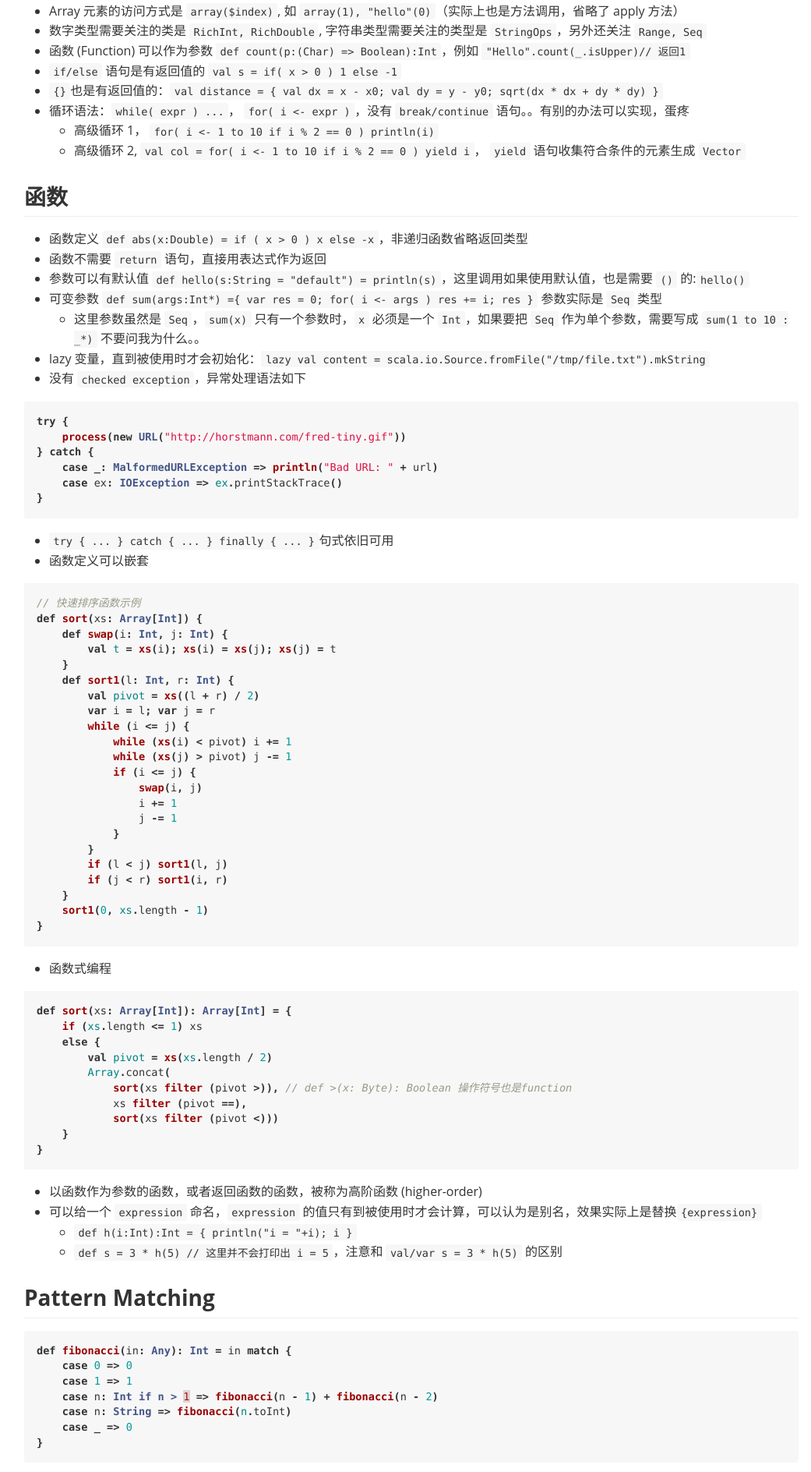
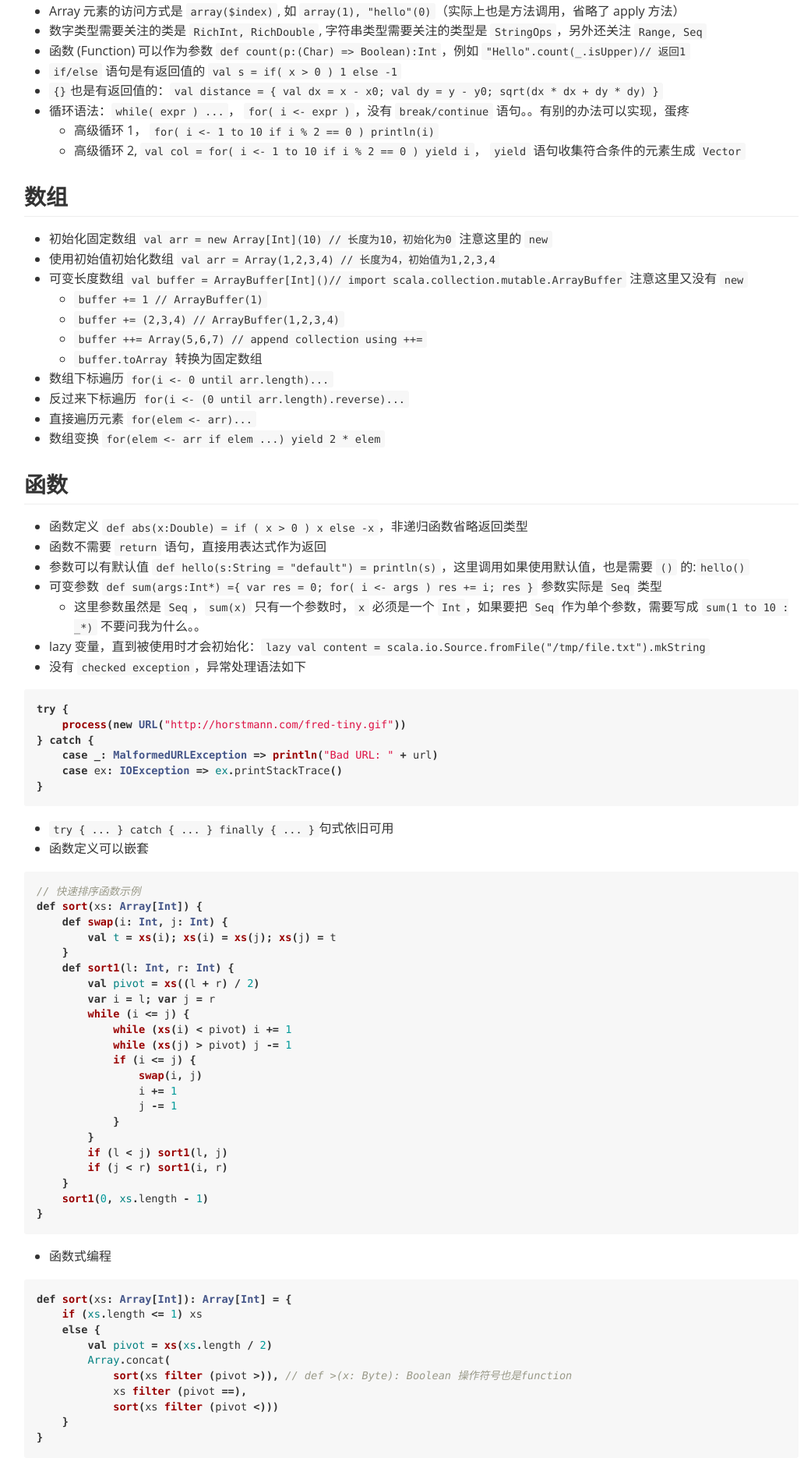
Before and after one commit to vivisidea/vivisidea.github.io, a Jekyll site: the page built from _posts/2016-03-13-learning-scala-basics.md, in a window 1280 px wide. Shown: the part 834-2722 px from the top of the page at 78% size, without its empty margins (112-1153 px from the left). Built offline with Jekyll 4.4.1, drawn with Linux system fonts in a browser that asks for light colours.

Commit message:
add new post

```diff
--- a/_posts/2016-03-13-learning-scala-basics.md
+++ b/_posts/2016-03-13-learning-scala-basics.md
@@ -22,7 +22,6 @@ hello Scala
 {%endhighlight%}
 
 ## 基本语法
-
 - `val`关键字定义常量， `var`关键字定义变量
 - 常量/变量定义时可以指定类型，类型在变量名后面： `val msg:String = "hello"`
 - 没有基本类型，一切都是对象， `1.toString`调用是合法的
@@ -42,6 +41,20 @@ hello Scala
 - 循环语法：`while( expr ) ...`， `for( i <- expr )`，没有`break/continue`语句。。有别的办法可以实现，蛋疼
 	- 高级循环1， `for( i <- 1 to 10 if i % 2 == 0 ) println(i)`
 	- 高级循环2, `val col = for( i <- 1 to 10 if i % 2 == 0 ) yield i`， `yield`语句收集符合条件的元素生成`Vector`
+
+## 数组
+- 初始化固定数组`val arr = new Array[Int](10) // 长度为10，初始化为0` 注意这里的`new`
+- 使用初始值初始化数组`val arr = Array(1,2,3,4) // 长度为4，初始值为1,2,3,4`
+- 可变长度数组`val buffer = ArrayBuffer[Int]()// import scala.collection.mutable.ArrayBuffer` 注意这里又没有`new`
+    - `buffer += 1 // ArrayBuffer(1)`
+    - `buffer += (2,3,4) // ArrayBuffer(1,2,3,4)`
+    - `buffer ++= Array(5,6,7) // append collection using ++=`
+    - `buffer.toArray` 转换为固定数组
+- 数组下标遍历`for(i <- 0 until arr.length)...`
+- 反过来下标遍历`for(i <- (0 until arr.length).reverse)...`
+- 直接遍历元素`for(elem <- arr)...`
+- 数组变换`for(elem <- arr if elem ...) yield 2 * elem`
+
 
 ## 函数
 - 函数定义`def abs(x:Double) = if ( x > 0 ) x else -x`，非递归函数省略返回类型
```
Also changed, not shown: _posts/2016-03-17-magic-underscore-in-scala.md (added, +72 -0 lines).
